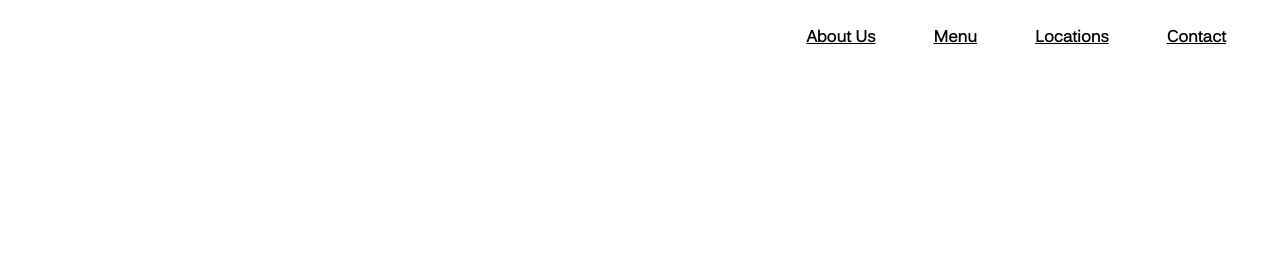
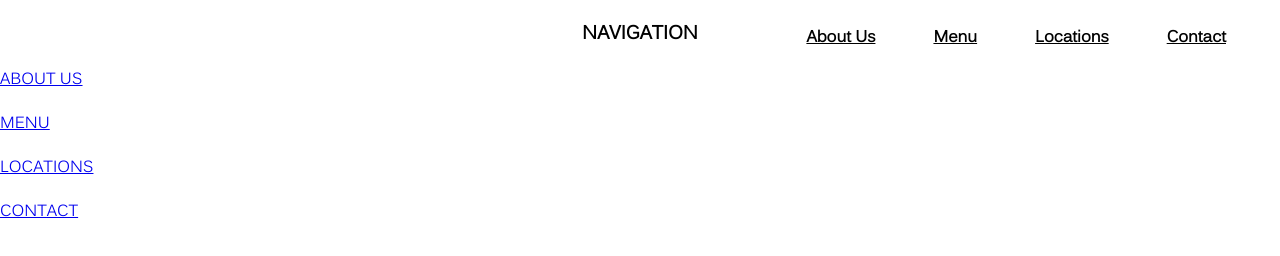
Before and after one commit to Odiend1/green, a plain HTML site: page menu/index.html in a window 1280 px wide. Drawn offline with Linux system fonts and the light colour scheme; files whose address does not match are found by name.

Commit message:
Added footer to menu page

```diff
--- a/menu/index.html
+++ b/menu/index.html
@@ -16,5 +16,15 @@
           <a class="nav-link" href="/contact/">Contact</a>&nbsp;
       </div>
   </div>
+  <footer>
+    <div class="footer-section">
+        <h3>NAVIGATION</h3>
+        <a href="/about/" class="footer-link">ABOUT US</a><br><br>
+        <a href="/menu/" class="footer-link">MENU</a><br><br>
+        <a href="/locations/" class="footer-link">LOCATIONS</a><br><br>
+        <a href="/contact/" class="footer-link">CONTACT</a>
+        <!-- <a href="https://yelp.com" class="footer-link">Reviews</a> -->
+    </div>
+</footer>
   </body>
 </html>
```
